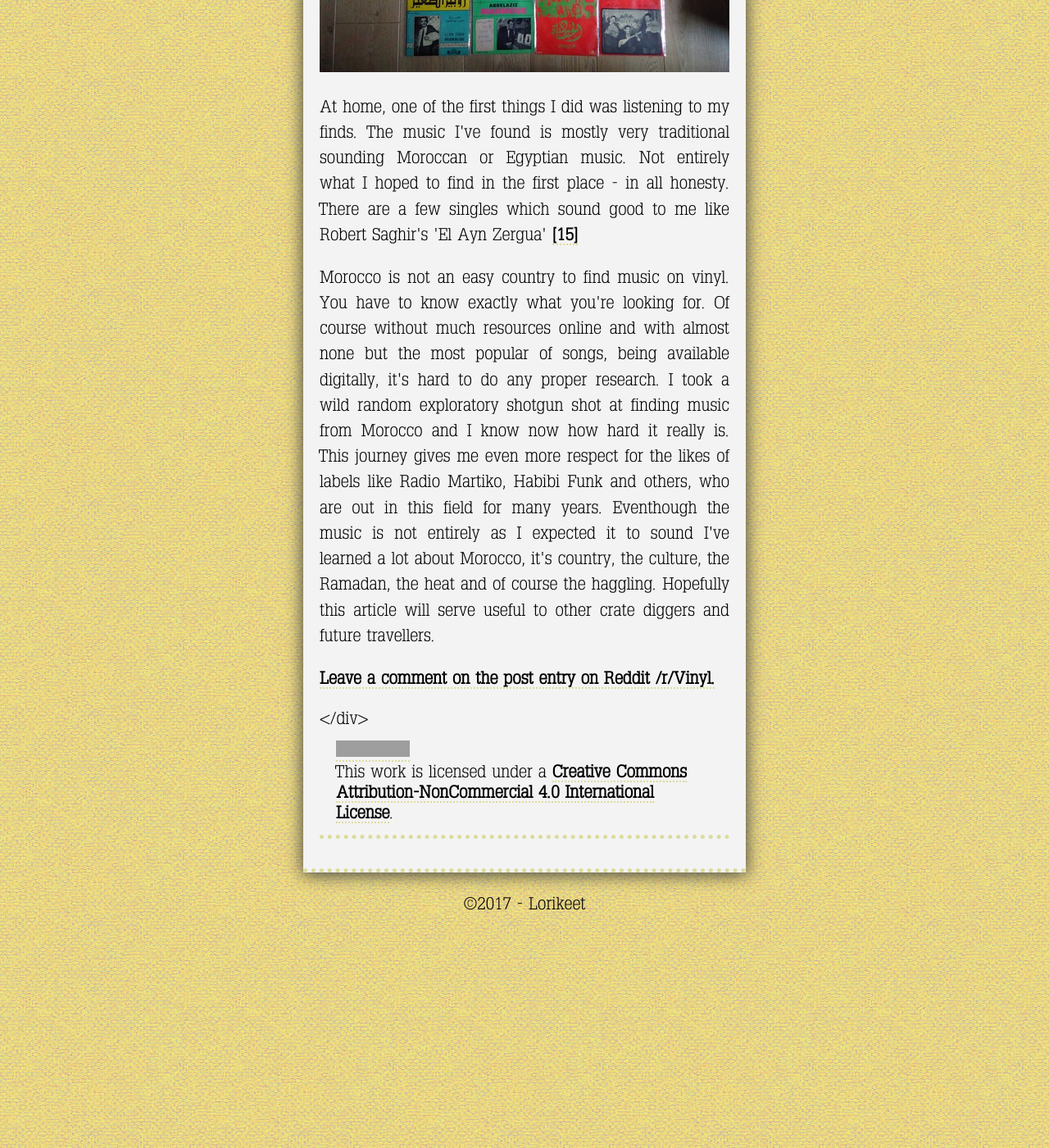
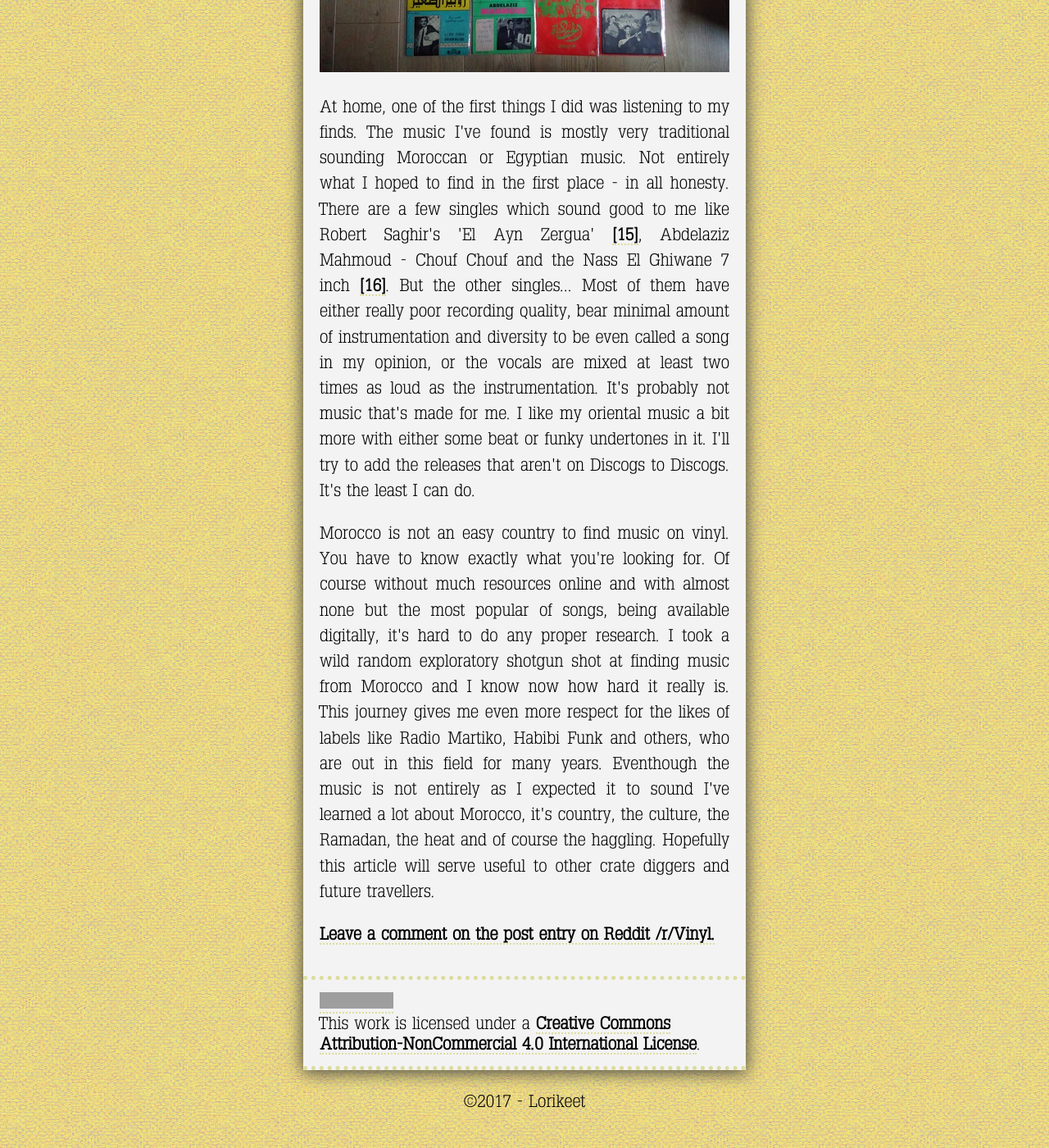
Before and after one commit to grdw/lorikeet, a Jekyll site: the page built from _posts/2017-06-07-journey-to-morocco-i.md, in a window 1280 px wide and 1400 px high, scrolled down 4854 px. Shown: the whole window at 82% size. Built offline with Jekyll 4.4.1, drawn with Linux system fonts in a browser that asks for light colours; some of the changed lines change nothing that is shown; grey boxes are pictures that could not be loaded.

Commit message:
Fix text

```diff
--- a/_posts/2017-06-07-journey-to-morocco-i.md
+++ b/_posts/2017-06-07-journey-to-morocco-i.md
@@ -189,7 +189,7 @@ tags:
     hoped to find in the first place - in all honesty. There are a few singles
     which sound good to me like Robert Saghir's 'El Ayn Zergua'
 
-    <sr>https://www.discogs.com/Robert-Saghir-El-Ayn-Zergua-Khaliouni-Maa-Hbibi/release/9618222</str>,
+    <sr>https://www.discogs.com/Robert-Saghir-El-Ayn-Zergua-Khaliouni-Maa-Hbibi/release/9618222</sr>,
     Abdelaziz Mahmoud - Chouf Chouf and the Nass El Ghiwane 7 inch
 
     <sr>https://www.discogs.com/%D9%86%D8%A7%D8%B3-%D8%A7%D9%84%D8%BA%D9%8A%D9%88%D8%A7%D9%86-%D8%A7%D9%84%D8%AD%D8%B5%D8%A7%D8%AF%D8%A9-%D8%AC%D9%88%D8%AF%D9%8A-%D8%A8%D8%B1%D8%B6%D8%A7%D9%83/release/6584743</sr>. But the other singles... Most of them
```
